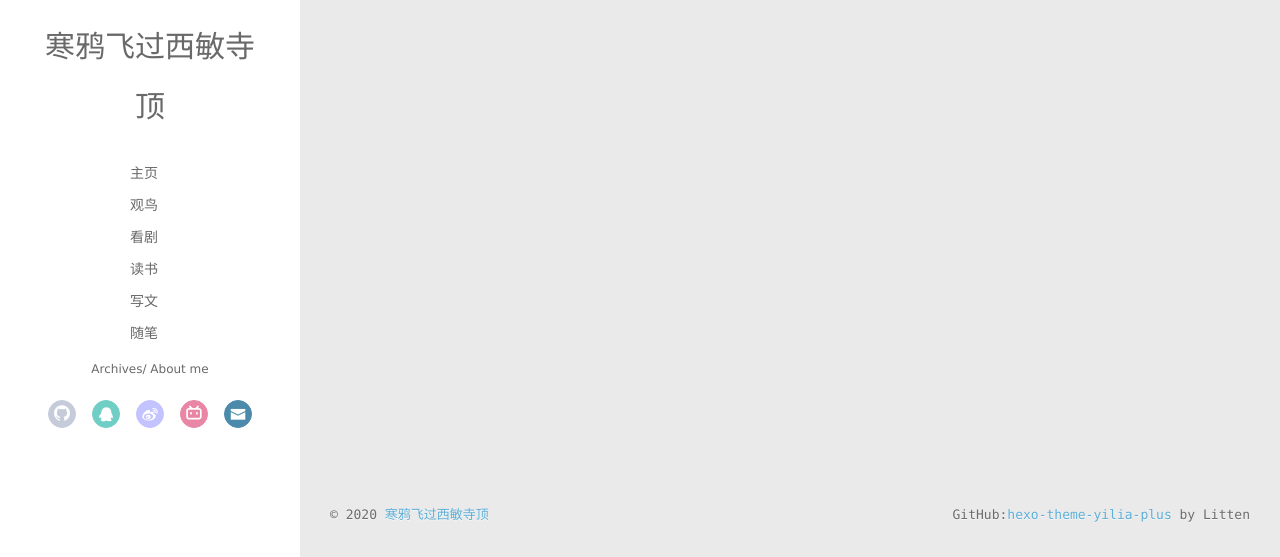
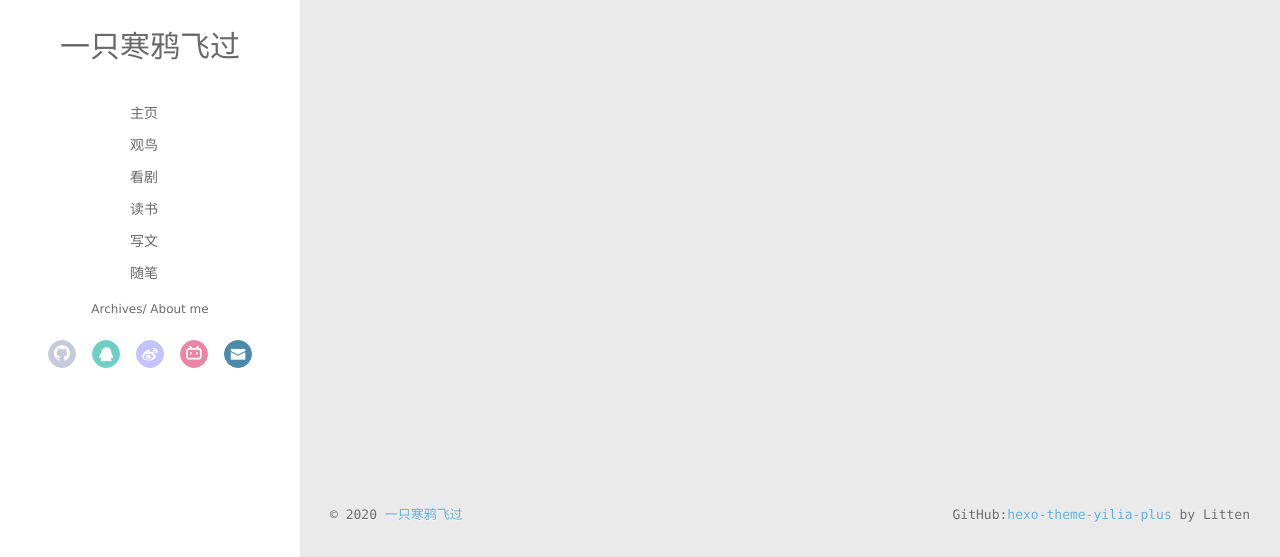
Before and after one commit to westminstern-jackdaw/westminstern-jackdaw.github.io, a plain HTML site: page archives/2020/09/index.html in a window 1280 px wide. Shown: the part 243-800 px from the top of the page. Drawn offline with Linux system fonts and the light colour scheme; some packages are replaced by stand-ins of ours; a script that the page names is missing.

Commit message:
Site updated: 2020-09-30 23:41:25

```diff
--- a/archives/2020/09/index.html
+++ b/archives/2020/09/index.html
@@ -6,19 +6,19 @@
   <meta name="renderer" content="webkit">
   <meta http-equiv="X-UA-Compatible" content="IE=edge" >
   <link rel="dns-prefetch" href="http://example.com">
-  <title>Archives: 2020/9 | 寒鸦飞过西敏寺顶</title>
+  <title>Archives: 2020/9 | 一只寒鸦飞过</title>
   <meta name="generator" content="hexo-theme-yilia-plus">
   <meta name="viewport" content="width=device-width, initial-scale=1, maximum-scale=1">
 
   <meta property="og:type" content="website">
-<meta property="og:title" content="寒鸦飞过西敏寺顶">
+<meta property="og:title" content="一只寒鸦飞过">
 <meta property="og:url" content="http://example.com/archives/2020/09/index.html">
-<meta property="og:site_name" content="寒鸦飞过西敏寺顶">
+<meta property="og:site_name" content="一只寒鸦飞过">
 <meta property="og:locale">
-<meta property="article:author" content="寒鸦飞过西敏寺顶">
+<meta property="article:author" content="一只寒鸦飞过">
 <meta name="twitter:card" content="summary">
 
-    <link rel="alternative" href="/atom.xml" title="寒鸦飞过西敏寺顶" type="application/atom+xml">
+    <link rel="alternative" href="/atom.xml" title="一只寒鸦飞过" type="application/atom+xml">
 
 
     <link rel="icon" href="/img/icon.png">
@@ -62,7 +62,7 @@
 			<img src="/img/jackdaw.jpg" class="js-avatar">
 		</a>
 		<hgroup>
-			<h1 class="header-author"><a href="/">寒鸦飞过西敏寺顶</a></h1>
+			<h1 class="header-author"><a href="/">一只寒鸦飞过</a></h1>
 		</hgroup>
 
 
@@ -132,7 +132,7 @@
 				</a>
 			</div>
 			<hgroup>
-			  <h1 class="header-author js-header-author">寒鸦飞过西敏寺顶</h1>
+			  <h1 class="header-author js-header-author">一只寒鸦飞过</h1>
 			</hgroup>
 
 
@@ -254,7 +254,7 @@
   <div class="outer">
     <div id="footer-info">
     	<div class="footer-left">
-    		&copy; 2020 <a href="http://example.com/" target="_blank">寒鸦飞过西敏寺顶</a>
+    		&copy; 2020 <a href="http://example.com/" target="_blank">一只寒鸦飞过</a>
     	</div>
       	<div class="footer-right">
 
```
Also changed, not shown: 2020/09/27/hello-world/index.html (+7 -7 lines), archives/2020/index.html (+8 -8 lines), archives/index.html (+8 -8 lines), index.html (+8 -8 lines).
